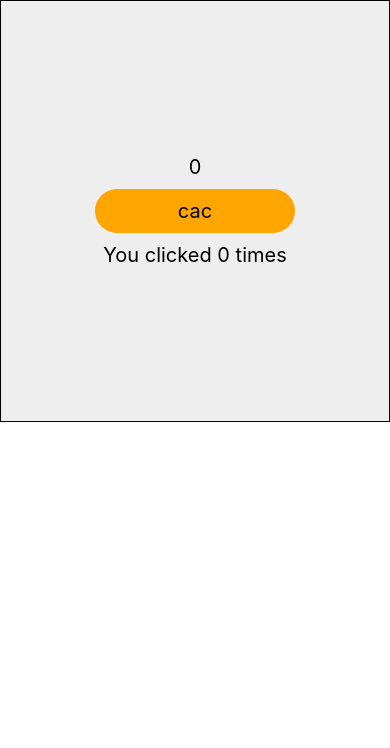
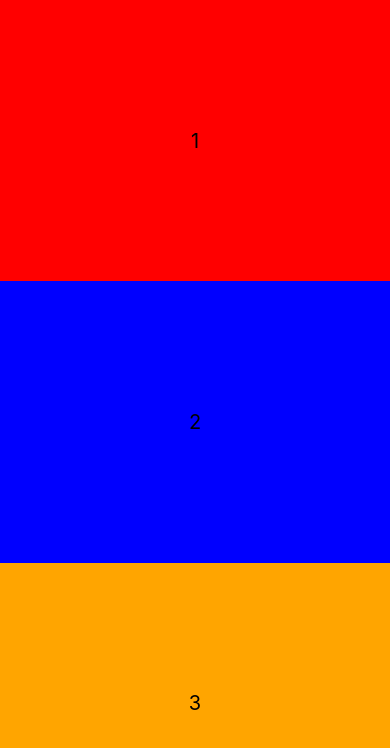
Before and after one commit to NightClover-code/learning-react-native, a React Native app: screen / in a window 390 px wide. Shown: the top 748 px of the page. Built offline with nearby package versions, Linux system fonts and the light colour scheme.

Commit message:
feat: playing around with flex

```diff
--- a/App.tsx
+++ b/App.tsx
@@ -1,43 +1,49 @@
-import { useState } from 'react';
-import { Button, StyleSheet, Text, TouchableOpacity, View } from 'react-native';
+import { StyleSheet, Text, View } from 'react-native';
 
 export default function App() {
-  const [counter, setCounter] = useState<number>(0);
-
-  const onClickHandler = () => {
-    setCounter(counter + 5);
-  };
-
   return (
     <View style={styles.container}>
-      <Text style={styles.text}>{counter}</Text>
-      <TouchableOpacity style={styles.button} onPress={onClickHandler}>
-        <Text style={styles.text}>cac</Text>
-      </TouchableOpacity>
-      <Text style={styles.text}>You clicked {counter} times</Text>
+      <View style={styles.box1}>
+        <Text style={styles.text}>1</Text>
+      </View>
+      <View style={styles.box2}>
+        <Text style={styles.text}>2</Text>
+      </View>
+      <View style={styles.box3}>
+        <Text style={styles.text}>3</Text>
+      </View>
     </View>
   );
 }
 
 const styles = StyleSheet.create({
   container: {
-    width: '100%',
-    height: '50%',
-    borderColor: '#000',
-    borderWidth: 1,
+    flex: 1,
+    alignItems: 'stretch',
+    justifyContent: 'center',
     backgroundColor: '#eee',
+  },
+  text: {
+    color: '#000',
+    margin: 10,
+    fontSize: 20,
+  },
+  box1: {
+    flex: 1,
+    backgroundColor: 'red',
     alignItems: 'center',
     justifyContent: 'center',
   },
-  text: {
-    color: '#000',
-    fontSize: 20,
-    textAlign: 'center',
-    margin: 10,
+  box2: {
+    flex: 1,
+    backgroundColor: 'blue',
+    alignItems: 'center',
+    justifyContent: 'center',
   },
-  button: {
-    width: 200,
+  box3: {
+    flex: 1,
     backgroundColor: 'orange',
-    borderRadius: 100,
+    alignItems: 'center',
+    justifyContent: 'center',
   },
 });
```
